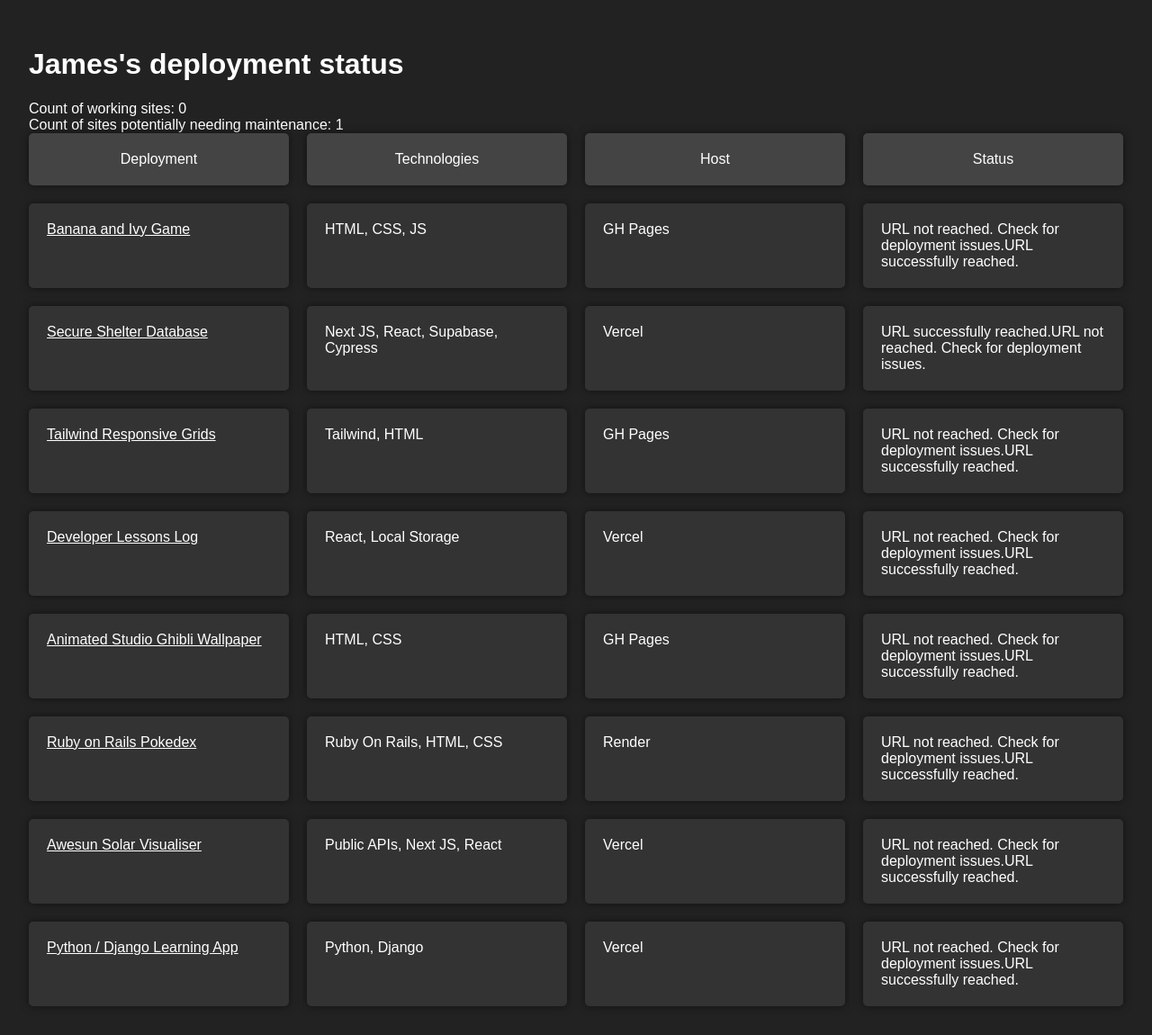
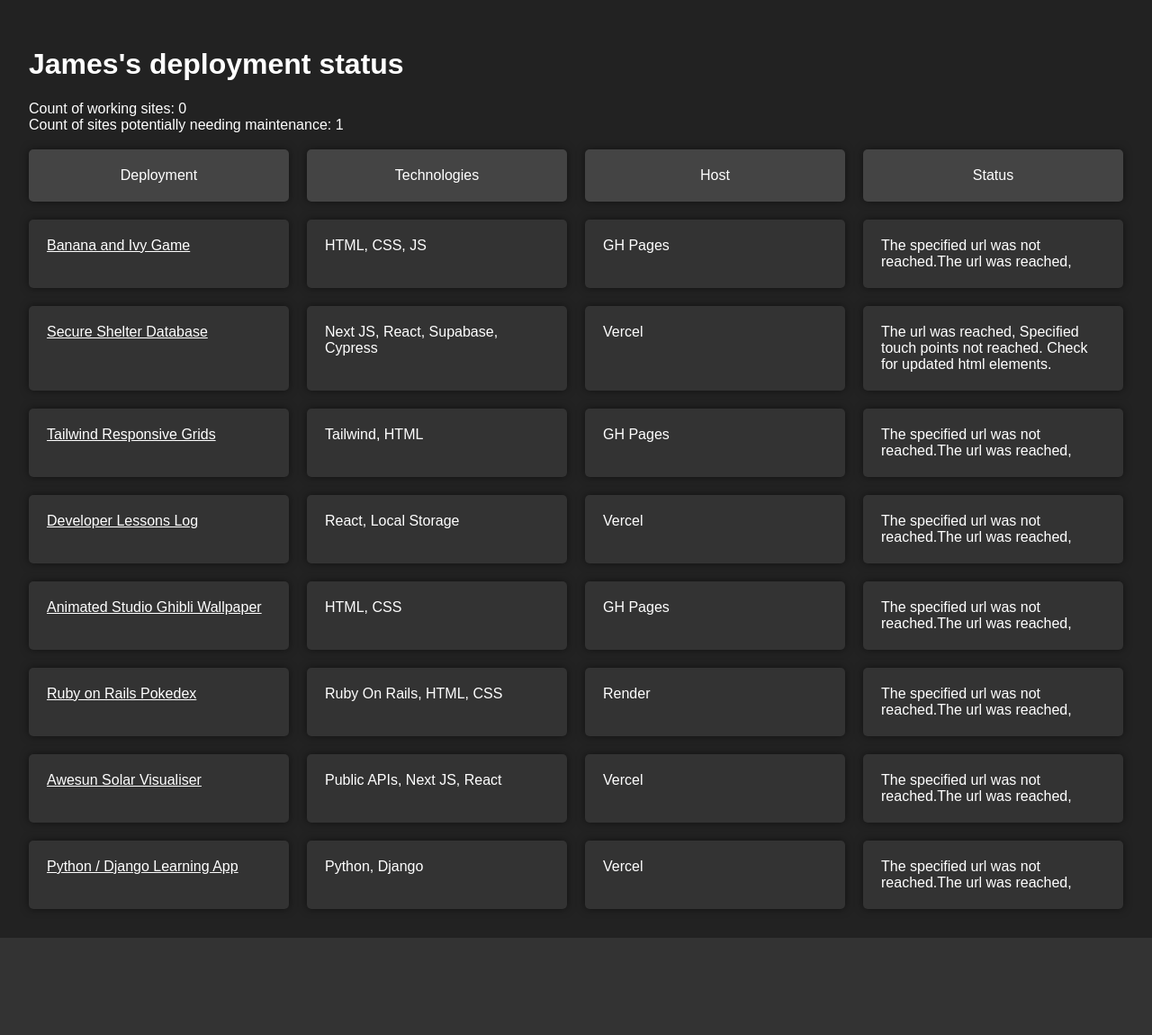
Before and after one commit to jamesdiffeycoding/Python-deployment-web-scraper, a Flask app: page / in a window 1280 px wide. Shown: the whole page at 90% size. After the commit the page ends 1042 px from the top, so only its background shows below. Run offline with Flask 2, Linux system fonts and the light colour scheme; data that the repository does not hold is empty.

Commit message:
fix typo in status

```diff
--- a/portfoliochecker/app.py
+++ b/portfoliochecker/app.py
@@ -12,8 +12,8 @@ def home():
     count_of_potentially_broken_sites = 0
 
     # MESSAGES TO DISPLAY
-    url_success_message = 'URL successfully reached.'
-    url_failure_message = 'URL not reached. Check for deployment issues.'
+    url_success_message = 'The url was reached, '
+    url_failure_message = 'The specified url was not reached.'
     tp_success_message = 'Specified touch points successfully reached.'
     tp_failure_message = 'Specified touch points not reached. Check for updated html elements.'
 
@@ -47,11 +47,11 @@ def home():
         shelter_second_touch_points = soup.findAll("strong")
         # Check if both lists are non-empty before proceeding
         if shelter_first_touch_points and shelter_second_touch_points:
-            shelter_tp = url_success_message
+            shelter_tp = tp_success_message
             count_of_working_sites += 1
         else:
             # print('The request went through suggesting the URL was valid, but the touch points you set may have changed')
-            shelter_tp = url_failure_message
+            shelter_tp = tp_failure_message
             count_of_potentially_broken_sites += 1
         shelter_url = url_success_message
     except requests.exceptions.RequestException as e:
--- a/portfoliochecker/templates/deployments.html
+++ b/portfoliochecker/templates/deployments.html
@@ -48,6 +48,7 @@ a { color: white}
     <h1>James's deployment status</h1>
     <div>Count of working sites: {{ count_of_working_sites}}</div>
     <div>Count of sites potentially needing maintenance: {{ count_of_potentially_broken_sites }} </div>
+    <br>
     <div class="grid-container">
         <!-- HEADINGS -->
         <div class="grid-header">Deployment</div>
```
